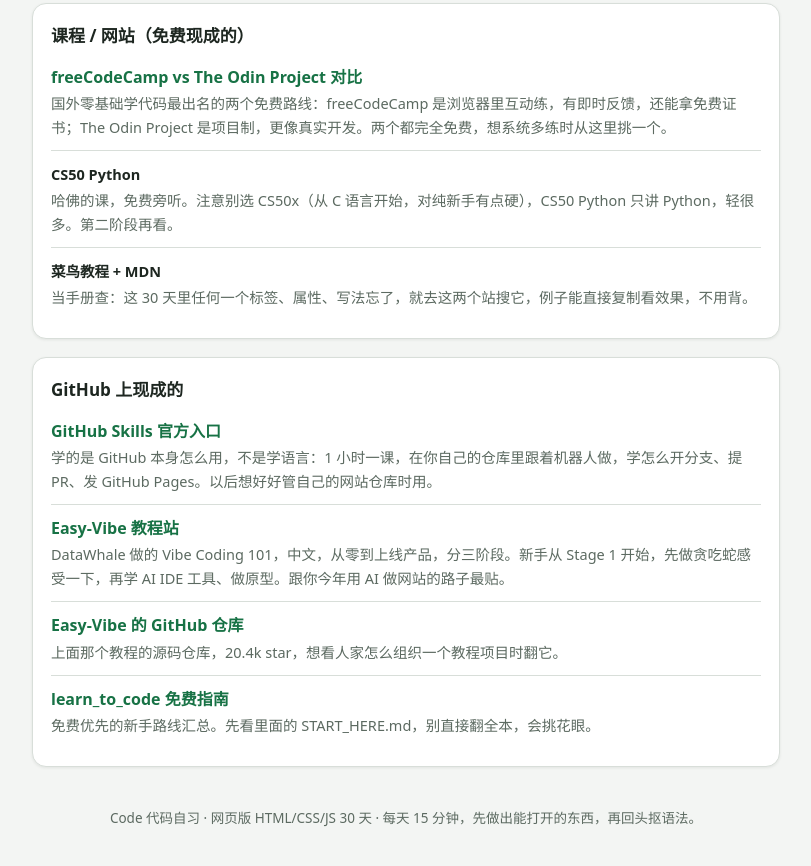
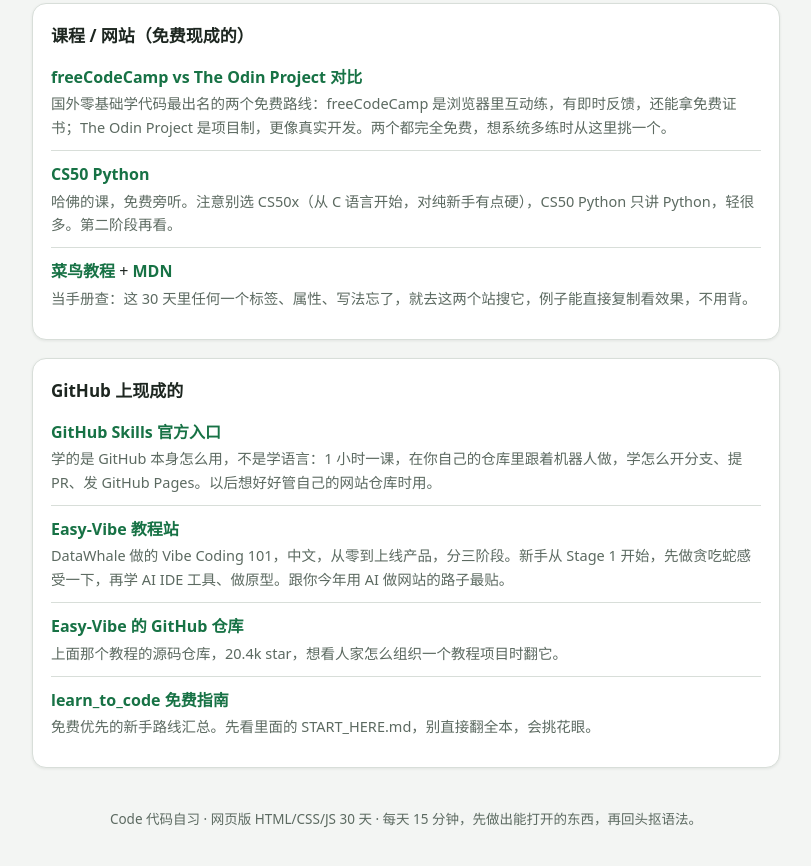
Before and after one commit to gloriaetlaus-coder/code, a plain HTML site: page index.html in a window 1280 px wide. Shown: the part 2135-3001 px from the top of the page, without its empty margins (234-1045 px from the left). Drawn offline with Linux system fonts and the light colour scheme.

Commit message:
代码自习：配套资源 CS50 Python、菜鸟教程、MDN 改成可点链接

```diff
--- a/index.html
+++ b/index.html
@@ -340,11 +340,11 @@
             <p>国外零基础学代码最出名的两个免费路线：freeCodeCamp 是浏览器里互动练，有即时反馈，还能拿免费证书；The Odin Project 是项目制，更像真实开发。两个都完全免费，想系统多练时从这里挑一个。</p>
           </div>
           <div class="res-item">
-            <p style="color:var(--ink)"><b>CS50 Python</b></p>
+            <a href="https://cs50.harvard.edu/python/" target="_blank" rel="noopener">CS50 Python</a>
             <p>哈佛的课，免费旁听。注意别选 CS50x（从 C 语言开始，对纯新手有点硬），CS50 Python 只讲 Python，轻很多。第二阶段再看。</p>
           </div>
           <div class="res-item">
-            <p style="color:var(--ink)"><b>菜鸟教程 + MDN</b></p>
+            <a href="https://www.runoob.com/" target="_blank" rel="noopener">菜鸟教程</a> + <a href="https://developer.mozilla.org/zh-CN/" target="_blank" rel="noopener">MDN</a>
             <p>当手册查：这 30 天里任何一个标签、属性、写法忘了，就去这两个站搜它，例子能直接复制看效果，不用背。</p>
           </div>
         </div>
```
